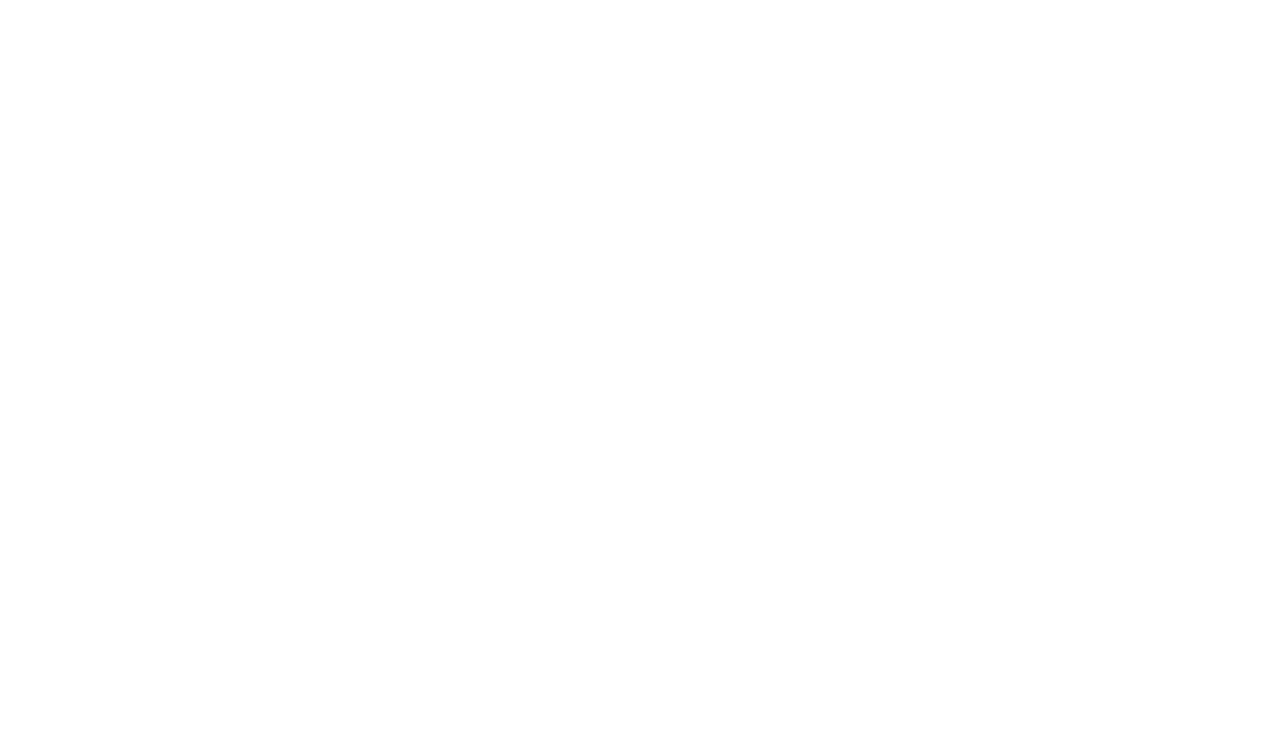
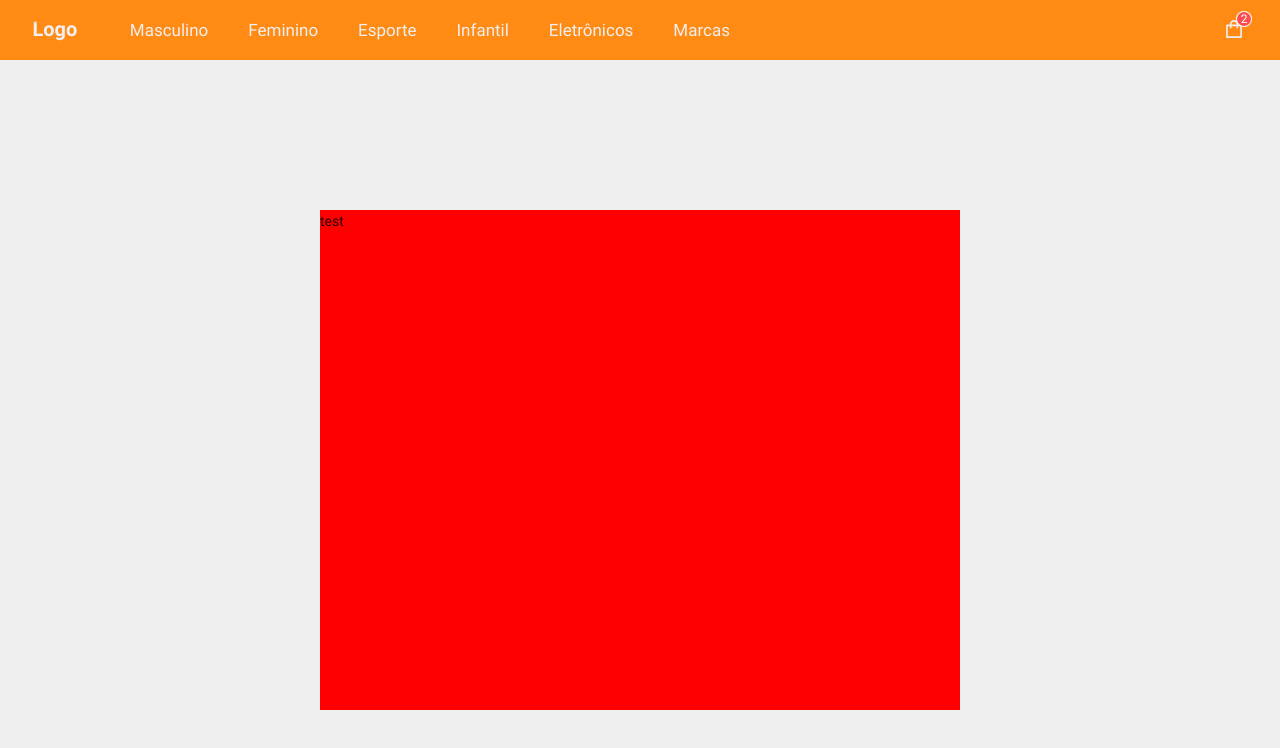
Before and after one commit to EduardoPD1921/e.com-frontend, a React (Create React App) app: page /signIn in a window 1280 px wide. Shown: the top 748 px of the page. Built offline with nearby package versions, Linux system fonts and the light colour scheme.

Commit message:
:construction: Dimensioning the sign in form

```diff
--- a/src/components/Banner/index.js
+++ b/src/components/Banner/index.js
@@ -21,7 +21,7 @@ function Banner() {
         <BannerSubtitle>Lorem ipsum dolor sit amet, consectetur adipiscing elit. Pellentesque mollis lorem at ipsum vestibulum iaculis. Ut a faucibus lectus. Curabitur quis elementum tortor.</BannerSubtitle>
         <BannerButtons>
           <ActionButton size="large" product={true} shape="round">Produtos</ActionButton>
-          <ActionButton href="/registerTypeSelector" size="large" shape="round">Entrar</ActionButton>
+          <ActionButton href="/signIn" size="large" shape="round">Entrar</ActionButton>
         </BannerButtons>
       </BannerText>
       <BannerArt>
--- /dev/null
+++ b/src/pages/SignIn/index.js
@@ -0,0 +1,25 @@
+import React from 'react';
+
+import Header from '../../components/Header';
+
+import {
+  SignInSection,
+  SignInFormSection,
+  SignInForm
+} from './styles';
+
+function SignIn() {
+  return (
+    <SignInSection>
+      <Header />
+
+      <SignInFormSection>
+        <SignInForm>
+          test
+        </SignInForm>
+      </SignInFormSection>
+    </SignInSection>
+  );
+};
+
+export default SignIn;
--- /dev/null
+++ b/src/pages/SignIn/styles.js
@@ -0,0 +1,25 @@
+import styled from 'styled-components';
+
+export const SignInSection = styled.div`
+  width: 100%;
+
+  background: #efefef;
+`;
+
+export const SignInFormSection = styled.div`
+  width: 100%;
+  height: 800px;
+
+  display: flex;
+  justify-content: center;
+  align-items: center;
+`;
+
+export const SignInForm = styled.div`
+  width: 50%;
+  height: 500px;
+
+  display: flex;
+
+  background: red;
+`;
--- a/src/pages/SignupForm/styles.js
+++ /dev/null
@@ -1 +0,0 @@
-import styled from 'styled-components';
--- a/src/router/index.js
+++ b/src/router/index.js
@@ -2,12 +2,14 @@ import React from 'react';
 import { BrowserRouter as Router, Switch, Route } from 'react-router-dom';
 
 import Home from '../pages/Home';
+import SignIn from '../pages/SignIn';
 
 function Routes() {
   return (
     <Router>
       <Switch>
         <Route path="/" exact component={Home} />
+        <Route path="/signIn" exact component={SignIn} />
       </Switch>
     </Router>
   );
```
Also changed, not shown: src/pages/SignupForm/index.js (deleted, +0 -11 lines), src/static/images/form-illustration.svg (added).
